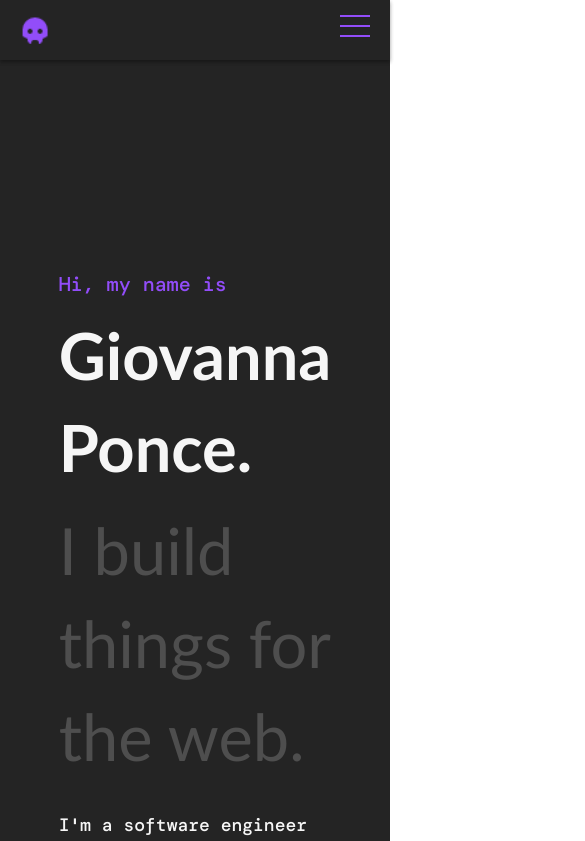
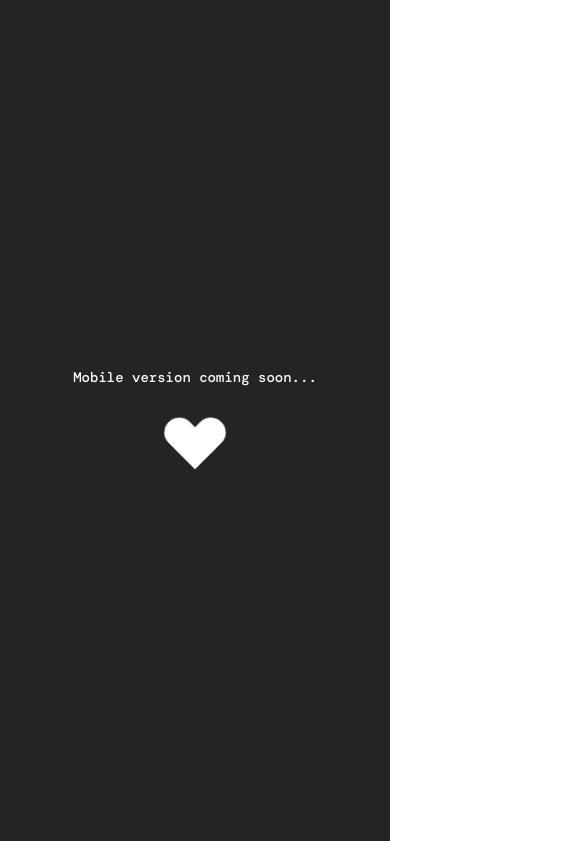
Before and after one commit to giovsteph/giov, a React (Create React App) app: page / in a window 390 px wide. Shown: the top 841 px of the page, 585 px wide, since content can reach past the window. Built offline with nearby package versions, Linux system fonts and the light colour scheme; a web font is replaced by a local one.

Commit message:
feat: mobile version coming soon

```diff
--- a/src/components/Pages/MainPage/MainPage.jsx
+++ b/src/components/Pages/MainPage/MainPage.jsx
@@ -68,6 +68,15 @@ export default function MainPage() {
         <Loader />
       ) : (
         <>
+          {windowWidth <= 900 ? (
+            <div className="comingSoonContainer">
+              <p>Mobile version coming soon...</p>
+              <div className="lds-heart">
+                <div></div>
+              </div>
+            </div>
+          ) : (
+            <>
               <Header />
               {windowWidth <= 768 ? "" : <Sidebar />}
               <div className="mainContainer">
@@ -83,8 +92,8 @@ export default function MainPage() {
                         exceptional applications.
                       </p>
                       <p>
-                    Currently, my favorite front end framework is Angular, but I
-                    also like to use React.
+                        Currently, my favorite front end framework is Angular,
+                        but I also like to use React.
                       </p>
                       <p>
                         My abilities are currently being used at{" "}
@@ -109,12 +118,12 @@ export default function MainPage() {
                       <div className="about-left">
                         <p className="about-bio">
                           Hello there! I'm Giovanna Ponce, a passionate software
-                      engineer currently working at Wizeline, where I thrive on
-                      tackling diverse projects for multiple clients. Before
-                      joining Wizeline, I honed my skills as a front-end
-                      developer in a dynamic startup environment. My journey in
-                      the tech world began in 2019 when I embarked on an
-                      exciting adventure with the{" "}
+                          engineer currently working at Wizeline, where I thrive
+                          on tackling diverse projects for multiple clients.
+                          Before joining Wizeline, I honed my skills as a
+                          front-end developer in a dynamic startup environment.
+                          My journey in the tech world began in 2019 when I
+                          embarked on an exciting adventure with the{" "}
                           <a
                             href="https://www.laboratoria.la/"
                             target="_blank"
@@ -123,10 +132,11 @@ export default function MainPage() {
                             Laboratoria
                           </a>{" "}
                           bootcamp. Since then, I've been actively leveraging my
-                      expertise in Angular, React, and associated technologies
-                      to craft remarkable digital solutions. Let's embark on a
-                      journey together, where we can bring your ideas to life in
-                      the most innovative and impactful ways!
+                          expertise in Angular, React, and associated
+                          technologies to craft remarkable digital solutions.
+                          Let's embark on a journey together, where we can bring
+                          your ideas to life in the most innovative and
+                          impactful ways!
                         </p>
                         <p>
                           Here are a few technologies I’ve been working with
@@ -170,7 +180,8 @@ export default function MainPage() {
                 <div className="container" id="work">
                   <div className="work">
                     <div className="work-title">
-                  <span className="numbers">03. </span> Some things I've built
+                      <span className="numbers">03. </span> Some things I've
+                      built
                     </div>
                     <div>
                       {projects.map((proj) => (
@@ -192,8 +203,8 @@ export default function MainPage() {
                       <br />
                       <p>
                         I'm currently looking for new opportunities, my inbox is
-                    always open. Whether you have a question or just want to say
-                    hi, I’ll try my best to get back to you!
+                        always open. Whether you have a question or just want to
+                        say hi, I’ll try my best to get back to you!
                       </p>
                       <br />
                       <a
@@ -211,5 +222,7 @@ export default function MainPage() {
             </>
           )}
         </>
+      )}
+    </>
   );
 }
--- a/src/components/Pages/MainPage/MainPage.scss
+++ b/src/components/Pages/MainPage/MainPage.scss
@@ -169,3 +169,78 @@ body {
     max-width: 50%
   }
 }
+
+.comingSoonContainer {
+  display: flex;
+  flex-direction: column;
+  justify-content: center;
+  align-items: center;
+  height: 100vh;
+  width: 100vw;
+  background-color: #242424;
+}
+
+.lds-heart {
+  display: inline-block;
+  position: relative;
+  width: 80px;
+  height: 80px;
+  transform: rotate(45deg);
+  transform-origin: 40px 40px;
+}
+
+.lds-heart div {
+  top: 32px;
+  left: 32px;
+  position: absolute;
+  width: 32px;
+  height: 32px;
+  background: #fff;
+  animation: lds-heart 1.2s infinite cubic-bezier(0.215, 0.61, 0.355, 1);
+}
+
+.lds-heart div:after,
+.lds-heart div:before {
+  content: " ";
+  position: absolute;
+  display: block;
+  width: 32px;
+  height: 32px;
+  background: #fff;
+}
+
+.lds-heart div:before {
+  left: -24px;
+  border-radius: 50% 0 0 50%;
+}
+
+.lds-heart div:after {
+  top: -24px;
+  border-radius: 50% 50% 0 0;
+}
+
+@keyframes lds-heart {
+  0% {
+    transform: scale(0.95);
+  }
+
+  5% {
+    transform: scale(1.1);
+  }
+
+  39% {
+    transform: scale(0.85);
+  }
+
+  45% {
+    transform: scale(1);
+  }
+
+  60% {
+    transform: scale(0.95);
+  }
+
+  100% {
+    transform: scale(0.9);
+  }
+}
```
Lines whose indentation alone changed are shown as unchanged.
